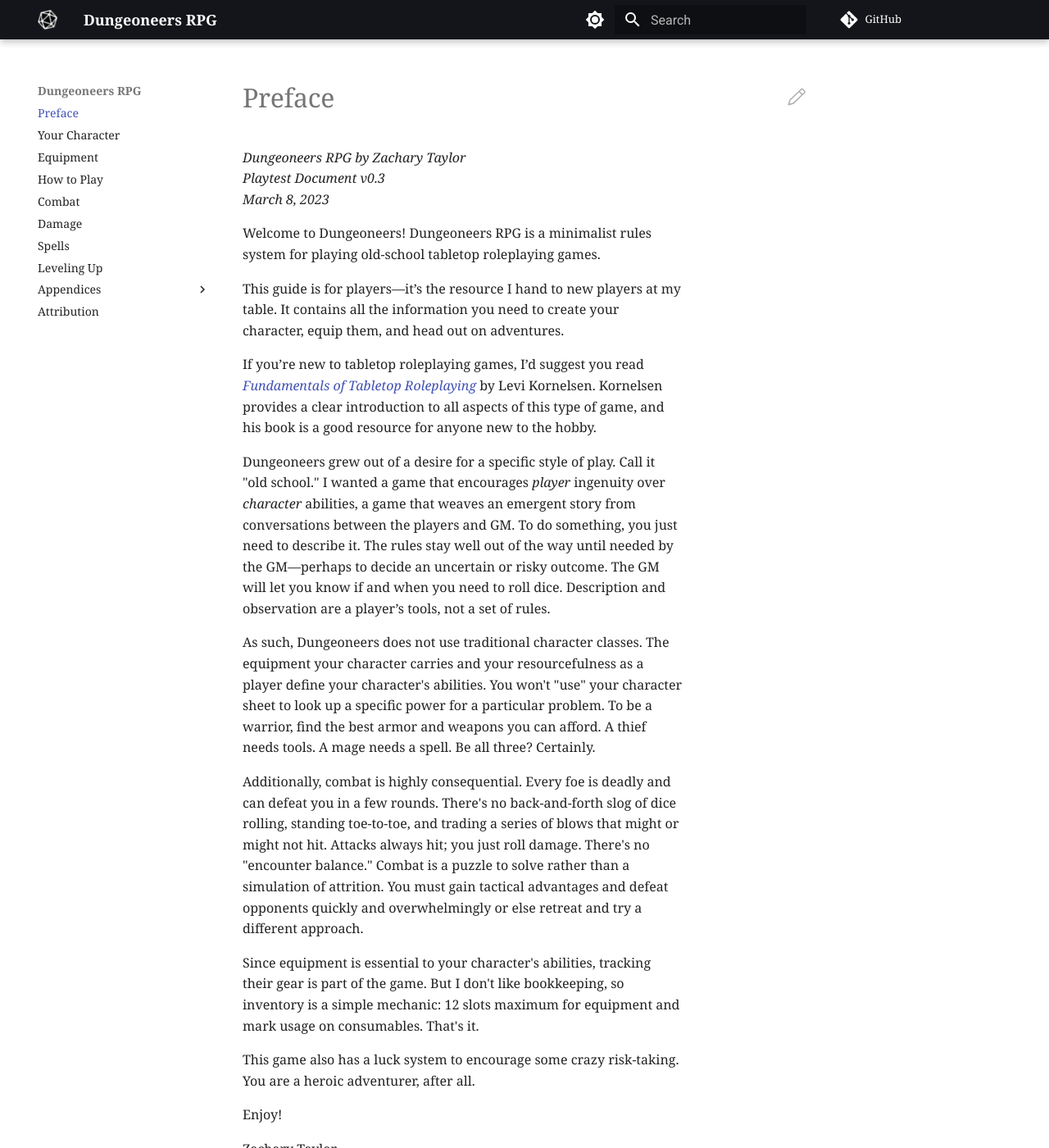
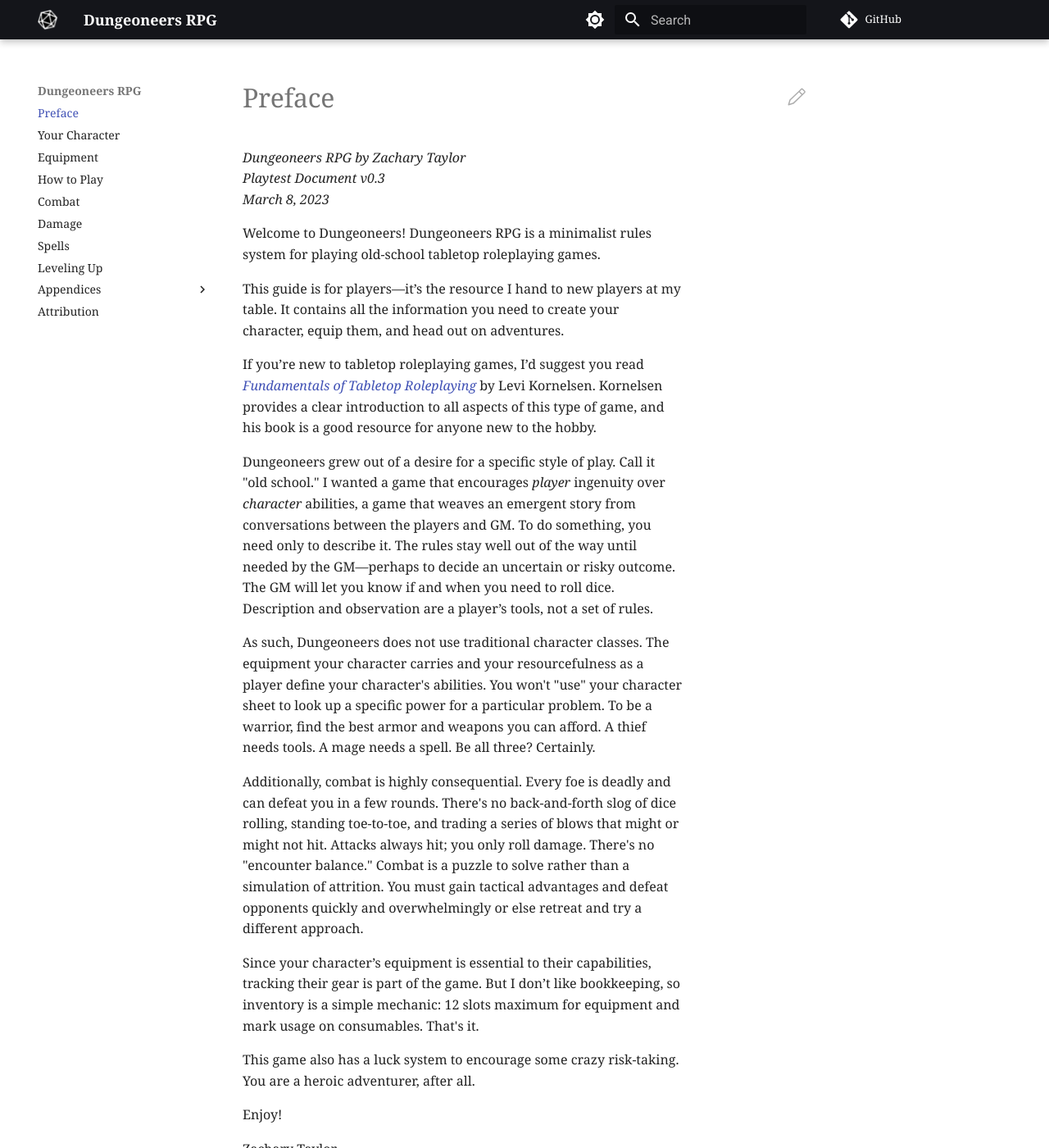
Before and after one commit to joemoose/dungeoneers.d20, an MkDocs documentation site: the page built from docs/index.md, in a window 1280 px wide and 1400 px high. Shown: the whole window at 82% size. Built offline with MkDocs 1.6.1 and Material for MkDocs 9.7.7, drawn with Linux system fonts in a browser that asks for light colours; comment, search, counter and statistics services are not loaded.

Commit message:
revisions

```diff
--- a/docs/index.md
+++ b/docs/index.md
@@ -10,13 +10,13 @@ This guide is for players—it’s the resource I hand to new players at my tabl
 
 If you’re new to tabletop roleplaying games, I’d suggest you read [*Fundamentals of Tabletop Roleplaying*](https://levikornelsen.itch.io/fundamentals-of-tabletop-roleplaying) by Levi Kornelsen. Kornelsen provides a clear introduction to all aspects of this type of game, and his book is a good resource for anyone new to the hobby.
 
-Dungeoneers grew out of a desire for a specific style of play. Call it "old school." I wanted a game that encourages *player* ingenuity over *character* abilities, a game that weaves an emergent story from conversations between the players and GM. To do something, you just need to describe it. The rules stay well out of the way until needed by the GM—perhaps to decide an uncertain or risky outcome. The GM will let you know if and when you need to roll dice. Description and observation are a player’s tools, not a set of rules.
+Dungeoneers grew out of a desire for a specific style of play. Call it "old school." I wanted a game that encourages *player* ingenuity over *character* abilities, a game that weaves an emergent story from conversations between the players and GM. To do something, you need only to describe it. The rules stay well out of the way until needed by the GM—perhaps to decide an uncertain or risky outcome. The GM will let you know if and when you need to roll dice. Description and observation are a player’s tools, not a set of rules.
 
 As such, Dungeoneers does not use traditional character classes. The equipment your character carries and your resourcefulness as a player define your character's abilities. You won't "use" your character sheet to look up a specific power for a particular problem. To be a warrior, find the best armor and weapons you can afford. A thief needs tools. A mage needs a spell. Be all three? Certainly.
 
-Additionally, combat is highly consequential. Every foe is deadly and can defeat you in a few rounds. There's no back-and-forth slog of dice rolling, standing toe-to-toe, and trading a series of blows that might or might not hit. Attacks always hit; you just roll damage. There's no "encounter balance." Combat is a puzzle to solve rather than a simulation of attrition. You must gain tactical advantages and defeat opponents quickly and overwhelmingly or else retreat and try a different approach.
+Additionally, combat is highly consequential. Every foe is deadly and can defeat you in a few rounds. There's no back-and-forth slog of dice rolling, standing toe-to-toe, and trading a series of blows that might or might not hit. Attacks always hit; you only roll damage. There's no "encounter balance." Combat is a puzzle to solve rather than a simulation of attrition. You must gain tactical advantages and defeat opponents quickly and overwhelmingly or else retreat and try a different approach.
 
-Since equipment is essential to your character's abilities, tracking their gear is part of the game. But I don't like bookkeeping, so inventory is a simple mechanic: 12 slots maximum for equipment and mark usage on consumables. That's it.
+Since your character’s equipment is essential to their capabilities, tracking their gear is part of the game. But I don’t like bookkeeping, so inventory is a simple mechanic: 12 slots maximum for equipment and mark usage on consumables. That's it.
 
 This game also has a luck system to encourage some crazy risk-taking. You are a heroic adventurer, after all.
 
```
Also changed, not shown: docs/attribution.md (+1 -1 lines), docs/character.md (+2 -2 lines), docs/combat.md (+2 -2 lines), docs/equipment.md (+7 -8 lines), docs/play.md (+1 -1 lines).
